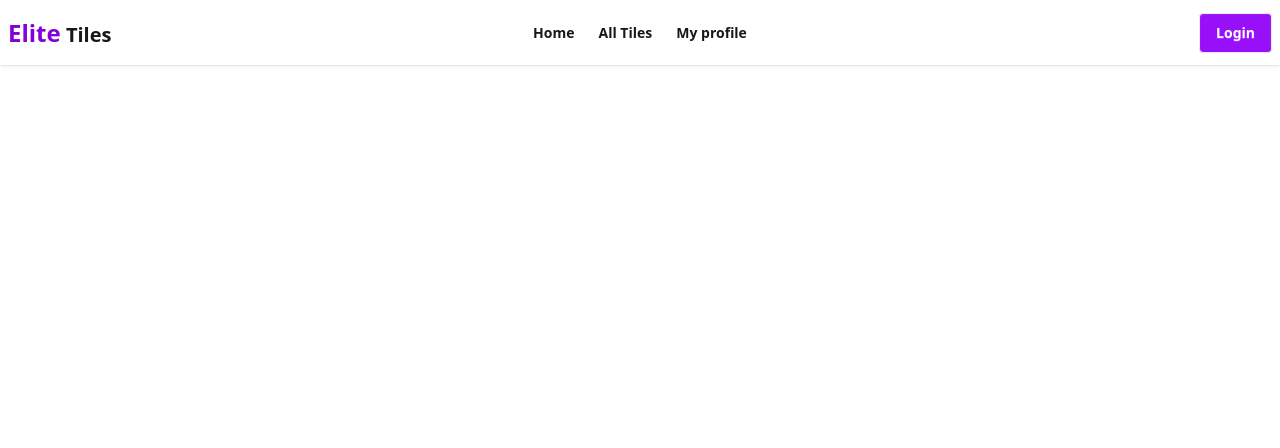
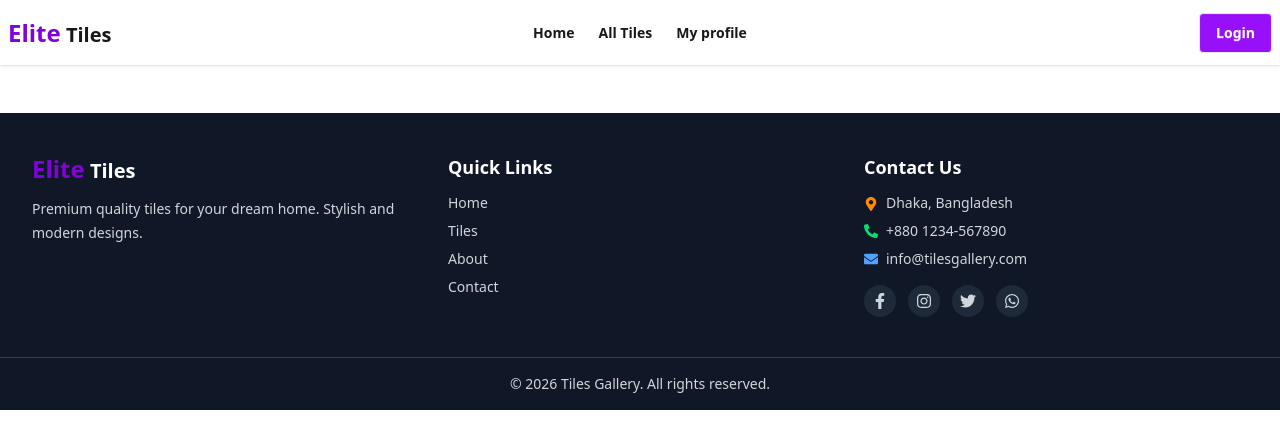
Before and after one commit to Sagor8187/My-Tiles-Gallary, a Next.js app: page / in a window 1280 px wide. Shown: the top 448 px of the page. Built offline with nearby package versions, Linux system fonts and the light colour scheme.

Commit message:
footer section is complete

```diff
--- a/package.json
+++ b/package.json
@@ -11,7 +11,8 @@
   "dependencies": {
     "next": "16.2.4",
     "react": "19.2.4",
-    "react-dom": "19.2.4"
+    "react-dom": "19.2.4",
+    "react-icons": "^5.6.0"
   },
   "devDependencies": {
     "@tailwindcss/postcss": "^4",
--- a/src/app/layout.js
+++ b/src/app/layout.js
@@ -1,6 +1,7 @@
 import { Geist, Geist_Mono } from "next/font/google";
 import "./globals.css";
 import Navbar from "@/component/common/Navbar";
+import Footer from "@/component/common/Footer";
 
 const geistSans = Geist({
   variable: "--font-geist-sans",
@@ -26,6 +27,7 @@
       <body className="min-h-full flex flex-col">
         <Navbar></Navbar>
         {children}
+        <Footer></Footer>
         </body>
     </html>
   );
--- /dev/null
+++ b/src/component/common/Footer.jsx
@@ -0,0 +1,91 @@
+import {
+  FaFacebookF,
+  FaInstagram,
+  FaTwitter,
+  FaWhatsapp,
+  FaPhoneAlt,
+  FaEnvelope,
+  FaMapMarkerAlt
+} from "react-icons/fa";
+
+export default function Footer() {
+  return (
+    <footer className="bg-gray-900 text-gray-300 mt-12">
+
+      <div className="max-w-7xl mx-auto px-4 sm:px-6 lg:px-8 py-10">
+
+        {/* Grid Layout */}
+        <div className="grid grid-cols-1 sm:grid-cols-2 lg:grid-cols-3 gap-8">
+
+          {/* Brand */}
+          <div>
+            <h2 className="text-xl sm:text-2xl font-bold text-white">
+               <a className="text-xl font-bold"><span className="text-2xl text-purple-700 ">Elite</span> Tiles</a>
+            </h2>
+            <p className="mt-3 text-sm leading-6">
+              Premium quality tiles for your dream home. Stylish and modern designs.
+            </p>
+          </div>
+
+          {/* Links */}
+          <div>
+            <h3 className="text-base sm:text-lg font-semibold text-white mb-3">
+              Quick Links
+            </h3>
+            <ul className="space-y-2 text-sm">
+              <li><a href="/" className="hover:text-white">Home</a></li>
+              <li><a href="/tiles" className="hover:text-white">Tiles</a></li>
+              <li><a href="/about" className="hover:text-white">About</a></li>
+              <li><a href="/contact" className="hover:text-white">Contact</a></li>
+            </ul>
+          </div>
+
+          {/* Contact */}
+          <div>
+            <h3 className="text-base sm:text-lg font-semibold text-white mb-3">
+              Contact Us
+            </h3>
+
+            <div className="space-y-2 text-sm">
+              <p className="flex items-start gap-2">
+                <FaMapMarkerAlt className="mt-1 text-orange-400" />
+                Dhaka, Bangladesh
+              </p>
+
+              <p className="flex items-center gap-2">
+                <FaPhoneAlt className="text-green-400" />
+                +880 1234-567890
+              </p>
+
+              <p className="flex items-center gap-2">
+                <FaEnvelope className="text-blue-400" />
+                info@tilesgallery.com
+              </p>
+            </div>
+
+            {/* Social */}
+            <div className="flex flex-wrap gap-3 mt-4">
+              <a className="bg-gray-800 p-2 rounded-full hover:bg-blue-600">
+                <FaFacebookF />
+              </a>
+              <a className="bg-gray-800 p-2 rounded-full hover:bg-pink-500">
+                <FaInstagram />
+              </a>
+              <a className="bg-gray-800 p-2 rounded-full hover:bg-sky-500">
+                <FaTwitter />
+              </a>
+              <a className="bg-gray-800 p-2 rounded-full hover:bg-green-500">
+                <FaWhatsapp />
+              </a>
+            </div>
+          </div>
+        </div>
+      </div>
+
+      {/* Bottom */}
+      <div className="border-t border-gray-700 text-center py-4 text-xs sm:text-sm">
+        © {new Date().getFullYear()} Tiles Gallery. All rights reserved.
+      </div>
+    </footer>
+  );
+}
```
Also changed, not shown: 1 other file (tests, documents, lock files or other folders).
